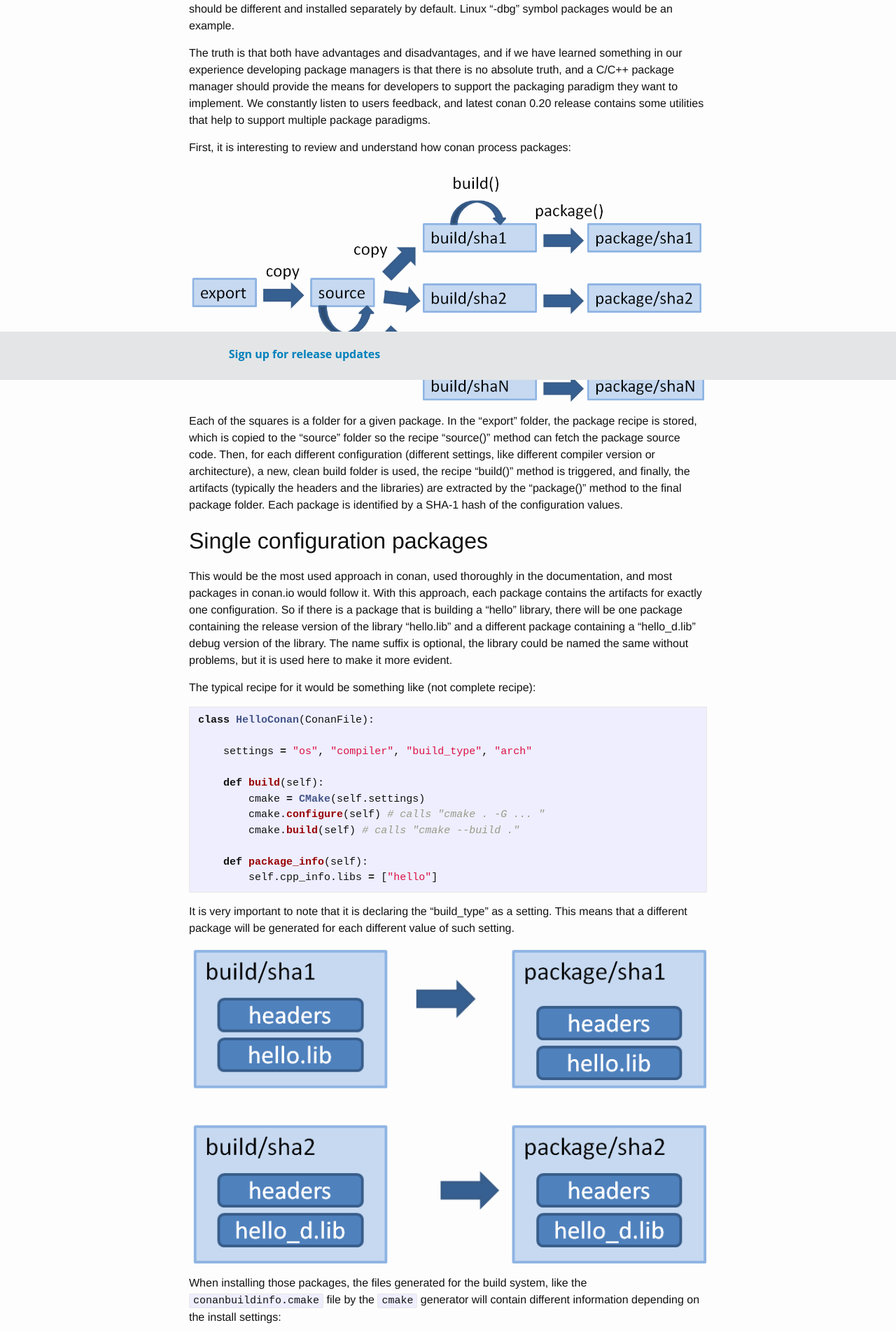
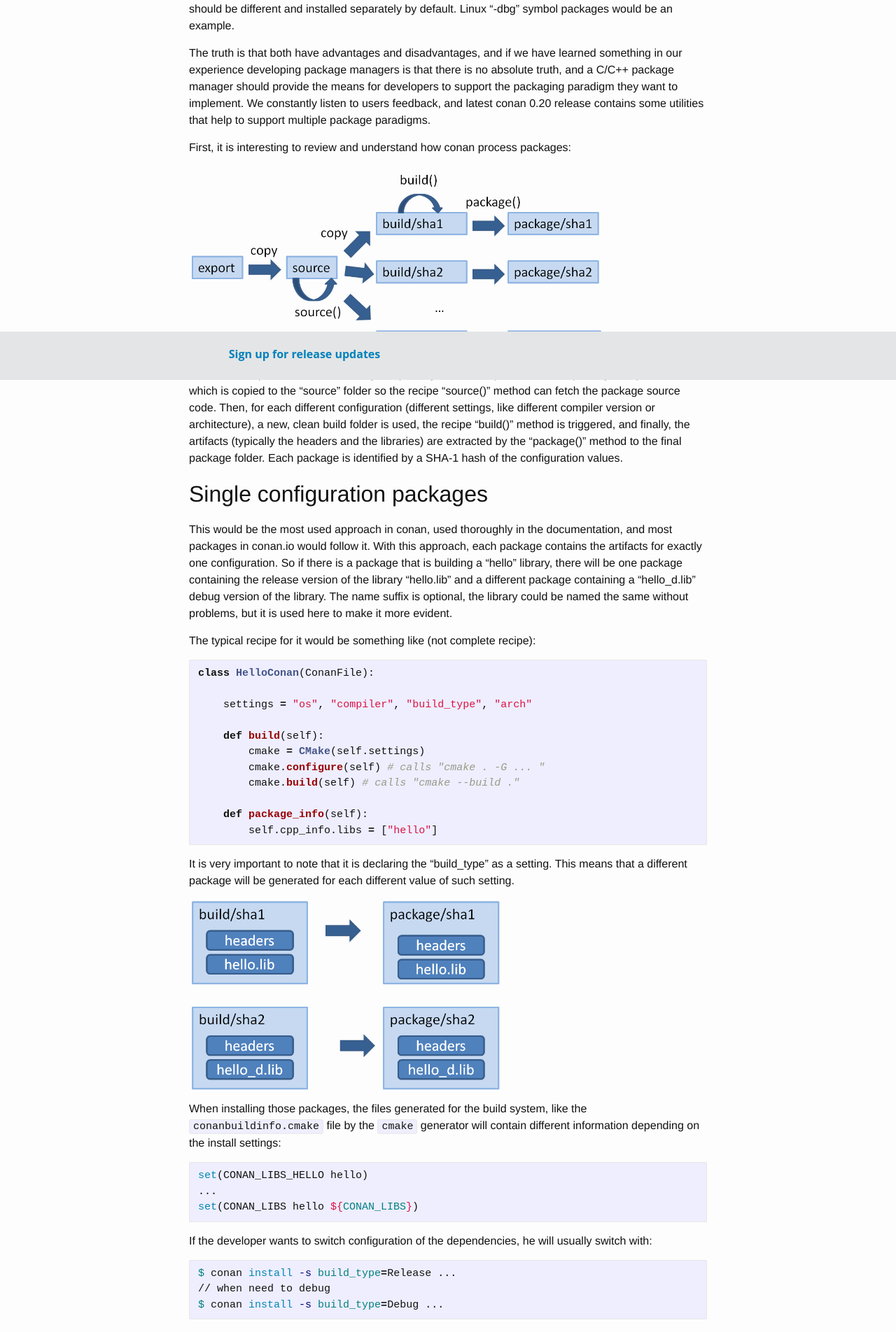
Before and after one commit to conan-io/conan-io.github.io, a Jekyll site: the page built from _posts/2017-03-07-Supporting-Different-C-C++-Package-Paradigms-with-conan.markdown, in a window 1280 px wide. Shown: the part 357-2261 px from the top of the page at 70% size. Built offline with Jekyll 4.4.1, drawn with Linux system fonts in a browser that asks for light colours; comment, search, counter and statistics services are not loaded.

Commit message:
Fixed image sizes

```diff
--- a/_posts/2017-03-07-Supporting-Different-C-C++-Package-Paradigms-with-conan.markdown
+++ b/_posts/2017-03-07-Supporting-Different-C-C++-Package-Paradigms-with-conan.markdown
@@ -13,7 +13,7 @@ The truth is that both have advantages and disadvantages, and if we have learned
 First, it is interesting to review and understand how conan process packages:
 
 
-<img src="{{ site.url }}/assets/post_images/2017_03_07/generalflow.png" />
+<img src="{{ site.url }}/assets/post_images/2017_03_07/generalflow.png" width="80%"/>
 
 
 Each of the squares is a folder for a given package. In the "export" folder, the package recipe is stored, which is copied to the "source" folder so the recipe "source()" method can fetch the package source code. Then, for each different configuration (different settings, like different compiler version or architecture), a new, clean build folder is used, the recipe "build()" method is triggered, and finally, the artifacts (typically the headers and the libraries) are extracted by the "package()" method to the final package folder. Each package is identified by a SHA-1 hash of the configuration values.
@@ -43,7 +43,7 @@ class HelloConan(ConanFile):
 It is very important to note that it is declaring the "build_type" as a setting. This means that a different package will be generated for each different value of such setting.
 
 
-<img src="{{ site.url }}/assets/post_images/2017_03_07/singleconf.png" />
+<img src="{{ site.url }}/assets/post_images/2017_03_07/singleconf.png" width="60%" />
 
 
 When installing those packages, the files generated for the build system, like the ``conanbuildinfo.cmake`` file by the ``cmake`` generator will contain different information depending on the install settings:
@@ -96,7 +96,7 @@ Multi configuration packages
 
 In multi-configuration packages, the same package will contain artifacts for different configurations. In our example, the same package could contain both the release and debug versions of the library "hello".
 
-<img src="{{ site.url }}/assets/post_images/2017_03_07/multiconf.png" />
+<img src="{{ site.url }}/assets/post_images/2017_03_07/multiconf.png" width="60%"/>
 
 This doesn’t imply that you will only have 1 package or strictly 1 build folder per recipe, as you can still have different packages for different architectures, for example, or for different compiler versions. Package creators can define the packaging logic as they want.
 
@@ -153,7 +153,7 @@ It is possible that an already existing build script is building binaries for di
 
 With conan 0.20, it is possible to specify the logic, so the same build can be reused to create different packages, which will be more efficient:
 
-<img src="{{ site.url }}/assets/post_images/2017_03_07/multipackage.png" />
+<img src="{{ site.url }}/assets/post_images/2017_03_07/multipackage.png" width="50%"/>
 
 This can be done by defining in the package recipe a ``build_id()`` method that will specify the logic.
 
```
